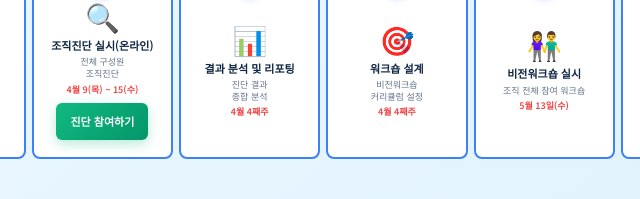
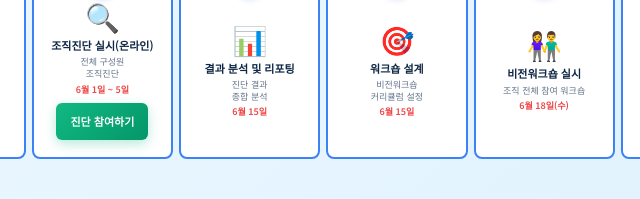
Before and after one commit to jaiwshim-project/20-13-survey_diagnosis, a website: page pages/kdha.html in a window 1280 px wide. Shown: the part 601-800 px from the top of the page, 464-1104 px from the left. Drawn offline with Linux system fonts and the light colour scheme.

Commit message:
Update process timeline dates in kdha.html

```diff
--- a/pages/kdha.html
+++ b/pages/kdha.html
@@ -109,7 +109,7 @@
                     <div class="step-icon">🔍</div>
                     <h4>조직진단 실시(온라인)</h4>
                     <p>전체 구성원<br>조직진단</p>
-                    <p class="schedule">4월 9(목) ~ 15(수)</p>
+                    <p class="schedule">6월 1일 ~ 5일</p>
                     <a href="main-survey.html" class="survey-btn">진단 참여하기</a>
                 </div>
 
@@ -119,7 +119,7 @@
                     <div class="step-icon">📊</div>
                     <h4>결과 분석 및 리포팅</h4>
                     <p>진단 결과<br>종합 분석</p>
-                    <p class="schedule">4월 4째주</p>
+                    <p class="schedule">6월 15일</p>
                 </div>
 
                 <!-- Step 6 -->
@@ -128,7 +128,7 @@
                     <div class="step-icon">🎯</div>
                     <h4>워크숍 설계</h4>
                     <p>비전워크숍<br>커리큘럼 설정</p>
-                    <p class="schedule">4월 4째주</p>
+                    <p class="schedule">6월 15일</p>
                 </div>
 
                 <!-- Step 7 -->
@@ -137,7 +137,7 @@
                     <div class="step-icon">👫</div>
                     <h4>비전워크숍 실시</h4>
                     <p>조직 전체 참여 워크숍</p>
-                    <p class="schedule">5월 13일(수)</p>
+                    <p class="schedule">6월 18일(수)</p>
                 </div>
 
                 <!-- Step 8 -->
```
